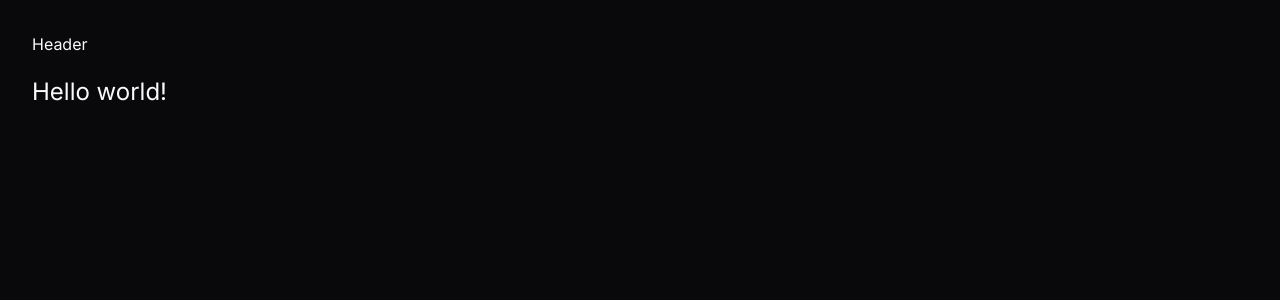
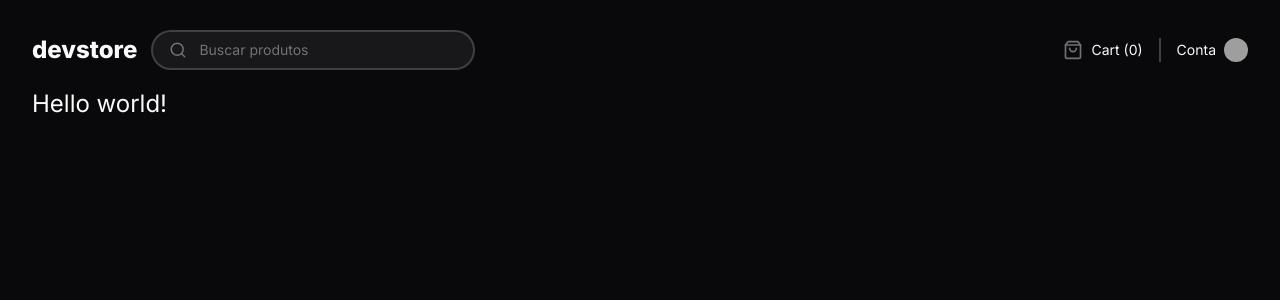
Before and after one commit to adeonirlabs/ignite-devstore, a Next.js app: page / in a window 1280 px wide. Shown: the top 300 px of the page. Built offline with nearby package versions, Linux system fonts and the light colour scheme; grey boxes are pictures that could not be loaded.

Commit message:
Add content to header

```diff
--- a/next.config.js
+++ b/next.config.js
@@ -1,7 +1,7 @@
 /** @type {import('next').NextConfig} */
 const nextConfig = {
   images: {
-    remotePatterns: ['github.com'],
+    domains: ['github.com'],
   },
 }
 
--- a/src/components/header.tsx
+++ b/src/components/header.tsx
@@ -1,5 +1,34 @@
+import { Search, ShoppingBag } from 'lucide-react'
+import Image from 'next/image'
+import Link from 'next/link'
 import type { ComponentProps } from 'react'
 
 export function Header(props: ComponentProps<'header'>) {
-  return <header {...props}>Header</header>
+  return (
+    <header className="flex items-center justify-between" {...props}>
+      <div className="flex items-center gap-4">
+        <Link className="text-2xl font-extrabold text-zinc-50" href="/">
+          devstore
+        </Link>
+        <form className="flex w-80 items-center gap-3 rounded-full bg-zinc-900 px-4 py-2 ring-2 ring-zinc-700">
+          <Search className="h-5 w-5 text-zinc-500" />
+          <input
+            className="w-full bg-transparent text-sm placeholder:text-zinc-500 focus:outline-none"
+            placeholder="Buscar produtos"
+          />
+        </form>
+      </div>
+      <div className="flex items-center gap-4">
+        <button className="flex items-center gap-2" type="button">
+          <ShoppingBag className="h-5 w-5 text-zinc-500" />
+          <span className="text-sm">Cart (0)</span>
+        </button>
+        <div className="h-6 w-0.5 bg-zinc-700" />
+        <Link className="flex items-center gap-2 hover:underline" href="/">
+          <span className="text-sm">Conta</span>
+          <Image alt="" className="h-6 w-6 rounded-full" height={32} src="https://github.com/adeonir.png" width={32} />
+        </Link>
+      </div>
+    </header>
+  )
 }
```
